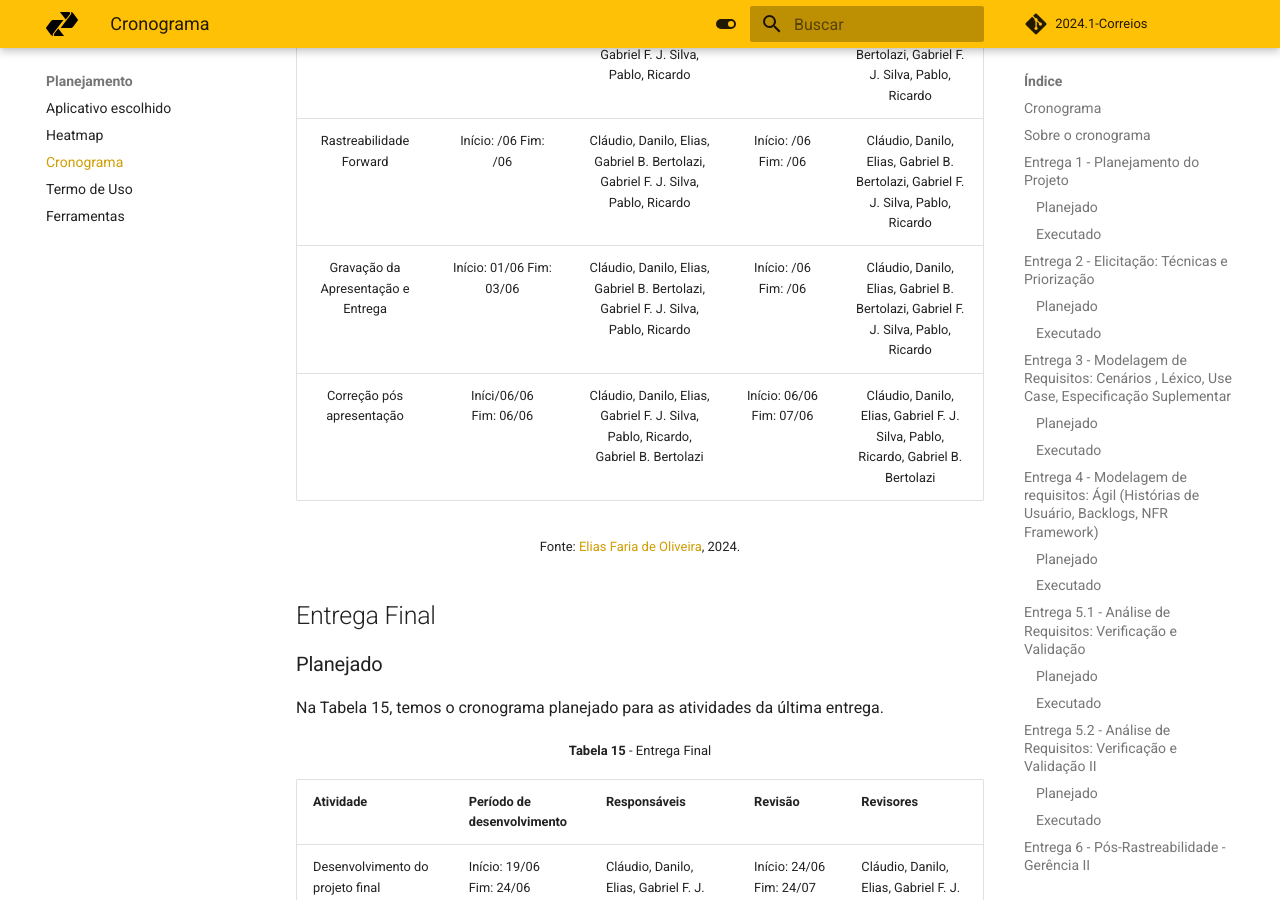
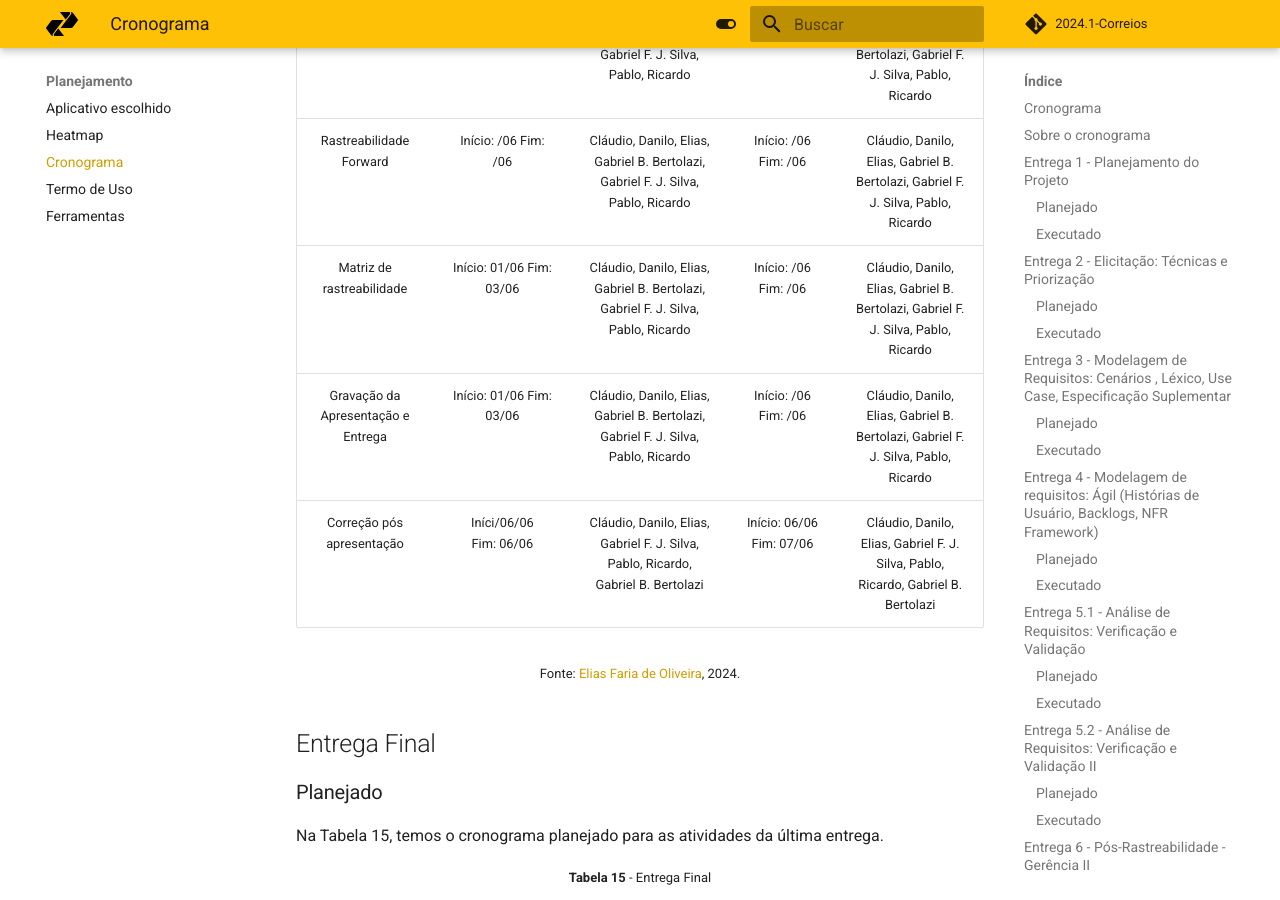
Before and after one commit to Requisitos-de-Software/2024.1-Serasa, an MkDocs documentation site: the page built from docs/planejamento/cronograma.md, in a window 1280 px wide and 900 px high, scrolled down 12723 px. Built offline with MkDocs 1.6.1 and Material for MkDocs 9.7.7, drawn with Linux system fonts in a browser that asks for light colours; comment, search, counter and statistics services are not loaded.

Commit message:
add matrix of traceability

```diff
--- a/docs/planejamento/cronograma.md
+++ b/docs/planejamento/cronograma.md
@@ -261,6 +261,7 @@ Na Tabela 2, está o cronograma executado nas atividades da primeira entrega.
 | Ata de Reunião | Início: /06 Fim: /06 | Ricardo | Início: Início: /06 Fim: /06 | Gabriel B. Bertolazi |
 | Rastreabilidade Backward | Início: /06 Fim: /06| Cláudio, Danilo, Elias, Gabriel B. Bertolazi, Gabriel F. J. Silva, Pablo, Ricardo | Início: /06 Fim: /06 | Cláudio, Danilo, Elias, Gabriel B. Bertolazi, Gabriel F. J. Silva, Pablo, Ricardo |
 | Rastreabilidade Forward | Início: /06 Fim: /06 | Cláudio, Danilo, Elias, Gabriel B. Bertolazi, Gabriel F. J. Silva, Pablo, Ricardo | Início: /06 Fim: /06 | Cláudio, Danilo, Elias, Gabriel B. Bertolazi, Gabriel F. J. Silva, Pablo, Ricardo |
+| Matriz de rastreabilidade | Início: 01/06 Fim: 03/06  | Cláudio, Danilo, Elias, Gabriel B. Bertolazi, Gabriel F. J. Silva, Pablo, Ricardo | Início: /06 Fim: /06  | Cláudio, Danilo, Elias, Gabriel B. Bertolazi, Gabriel F. J. Silva, Pablo, Ricardo |
 | Gravação da Apresentação e Entrega | Início: 01/06 Fim: 03/06  | Cláudio, Danilo, Elias, Gabriel B. Bertolazi, Gabriel F. J. Silva, Pablo, Ricardo | Início: /06 Fim: /06  | Cláudio, Danilo, Elias, Gabriel B. Bertolazi, Gabriel F. J. Silva, Pablo, Ricardo |
 | Correção pós apresentação | Iníci/06/06  <br>Fim: 06/06 | Cláudio, Danilo, Elias, Gabriel F. J. Silva, Pablo, Ricardo, Gabriel B. Bertolazi | Início: 06/06  <br>Fim: 07/06 | Cláudio, Danilo, Elias, Gabriel F. J. Silva, Pablo, Ricardo, Gabriel B. Bertolazi |
 
```
